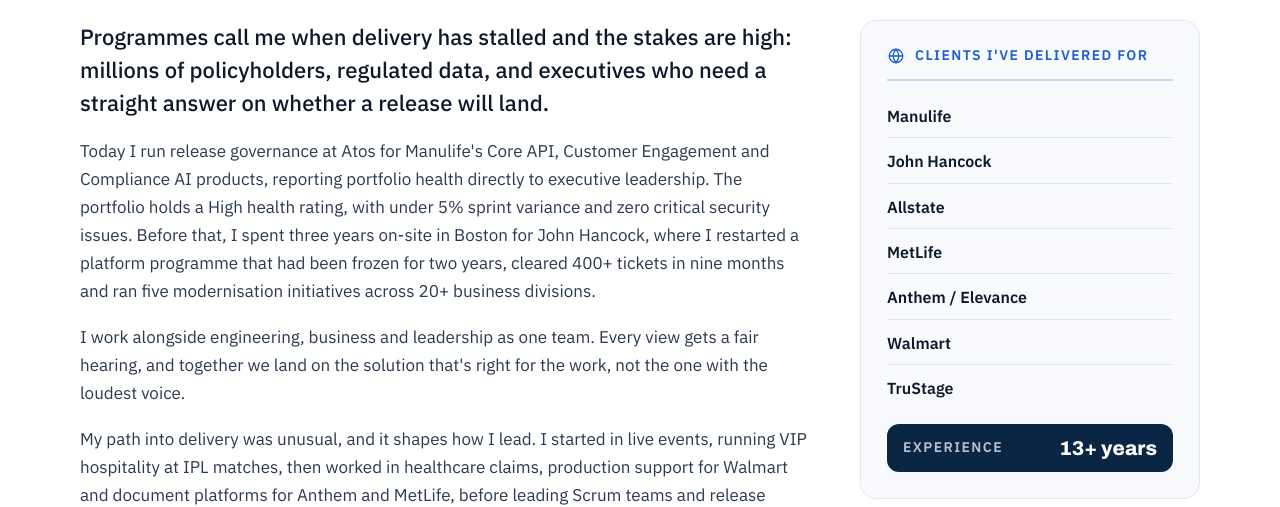
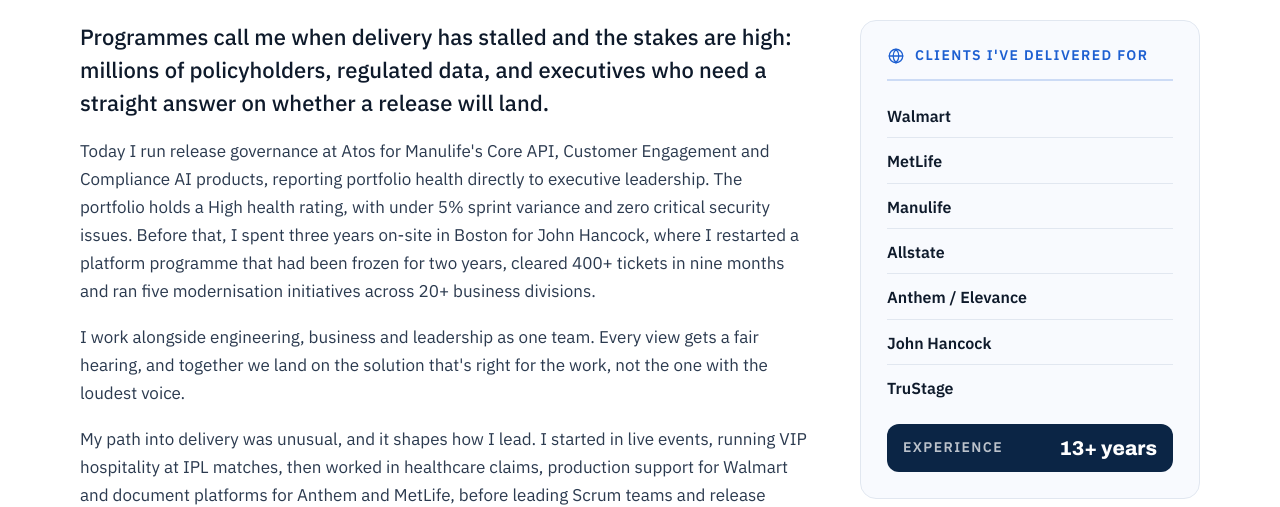
Before and after one commit to Madhan-I/Madhan-I.github.io, a Jekyll site: the page built from index.html, in a window 1280 px wide and 900 px high, scrolled down 1069 px. Shown: the part 150-657 px from the top of the window. Built offline with Jekyll 4.4.1, drawn with Linux system fonts in a browser that asks for light colours.

Commit message:
Clients ordered by brand recognition
Co-Authored-By: Claude Opus 5.5 <noreply@anthropic.com>
Claude-Session: https://claude.ai/code/session_01MFRrTt7LBDdX57m85KHNGp

```diff
--- a/_data/profile.yml
+++ b/_data/profile.yml
@@ -75,12 +75,12 @@ about:
   - "I hold a BE in Electrical & Electronics Engineering and I'm now studying for an MS in Computer Science, specialising in AI & ML, at Woolf University. That combination lets me work through AKS migrations and OAuth design with architects, then explain the trade-offs to a steering committee in plain language."
 
 clients:
+  - Walmart
+  - MetLife
   - Manulife
+  - Allstate
+  - Anthem / Elevance
   - John Hancock
-  - Allstate
-  - MetLife
-  - Anthem / Elevance
-  - Walmart
   - TruStage
 
 # Newest first. Set current: true on the job you hold now.
```
